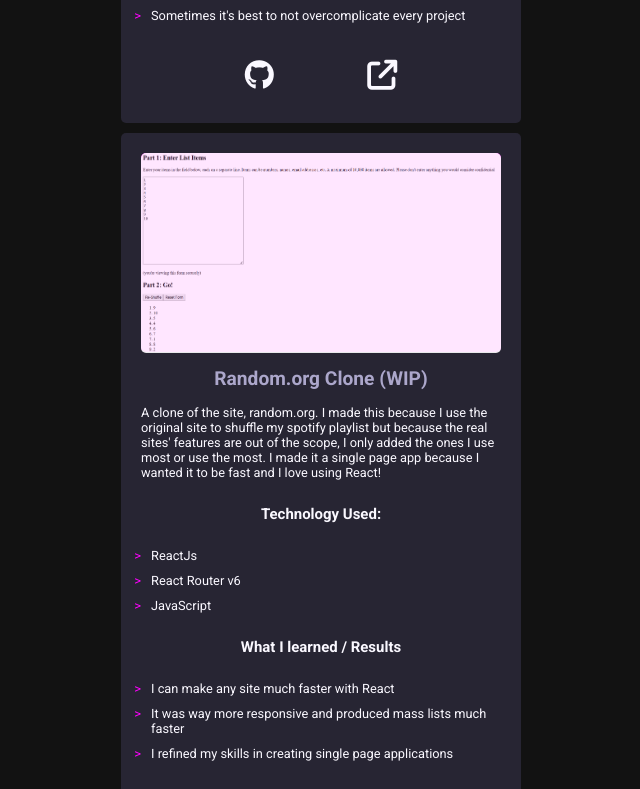
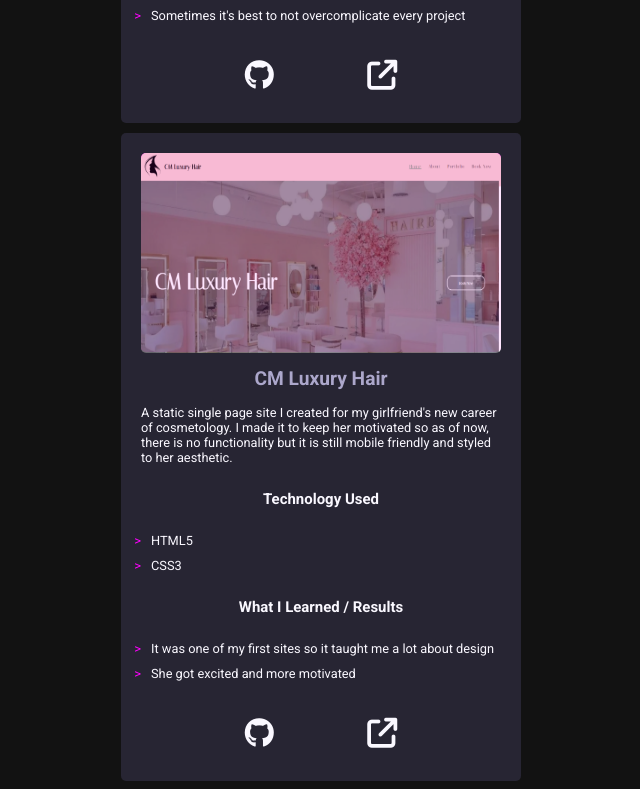
Before and after one commit to NehemiahDias/portfolio-site, a React (Create React App) app: page / in a window 1280 px wide. Shown: the part 2200-2989 px from the top of the page, without its empty margins (319-959 px from the left). Built offline with nearby package versions, Linux system fonts and the light colour scheme.

Commit message:
remove wip project

```diff
--- a/src/components/projectsComponents/ProjectComponent.js
+++ b/src/components/projectsComponents/ProjectComponent.js
@@ -81,7 +81,7 @@ function ProjectComponent() {
                     </div>
                 </div>
 
-                <div className="project randomorg">
+                {/* <div className="project randomorg">
                     <div className='project-intro'>
                         <div className='cover-color'>
                             <img src={randomOrg} alt="random.org clone demo" />
@@ -107,7 +107,7 @@ function ProjectComponent() {
                             <a href="https://randomorg-clone.netlify.app/" target="_blank" rel='noreferrer'><i class="fa-solid fa-arrow-up-right-from-square"></i></a>
                         </div>
                     </div>
-                </div>
+                </div> */}
 
                 <div className="project cmluxury">
                     <div className='project-intro'>
```
